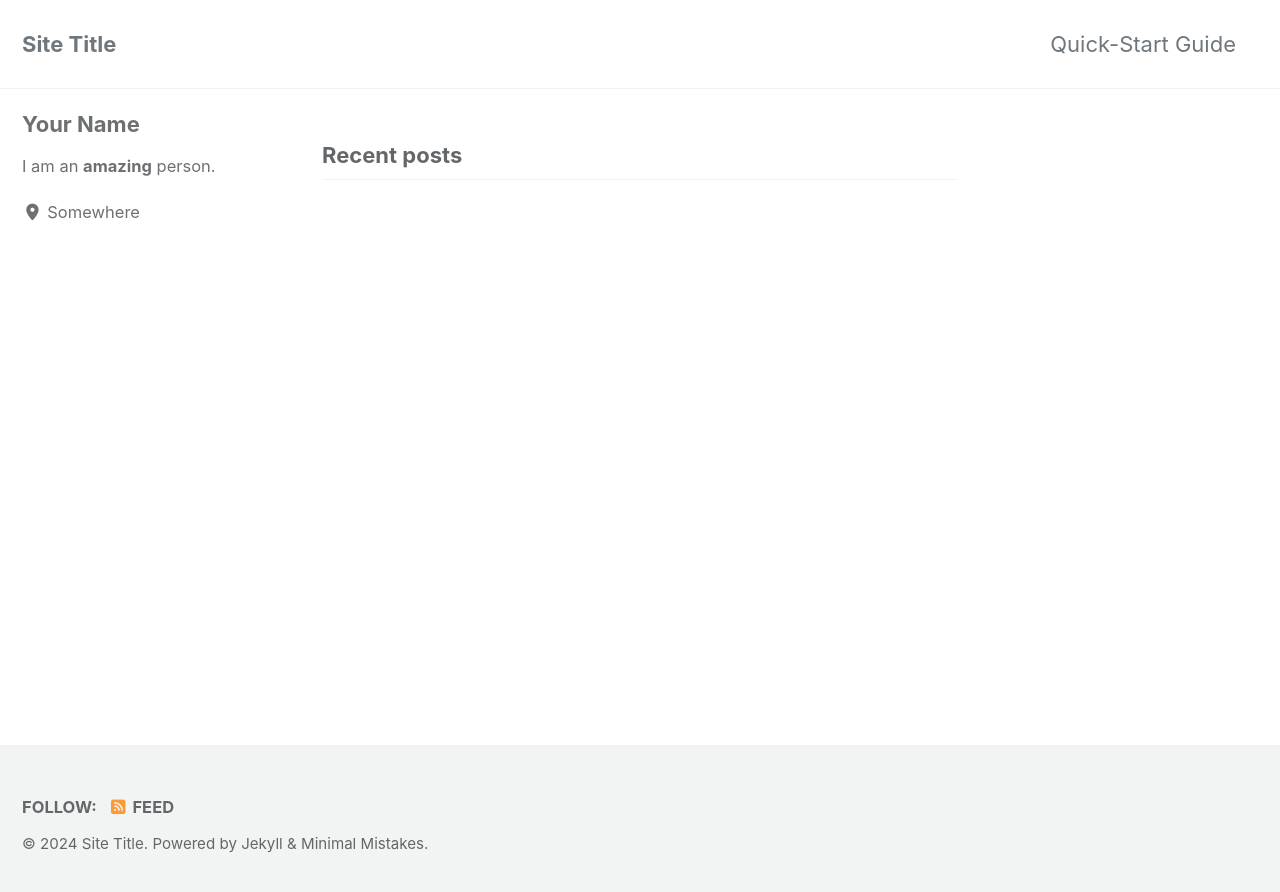
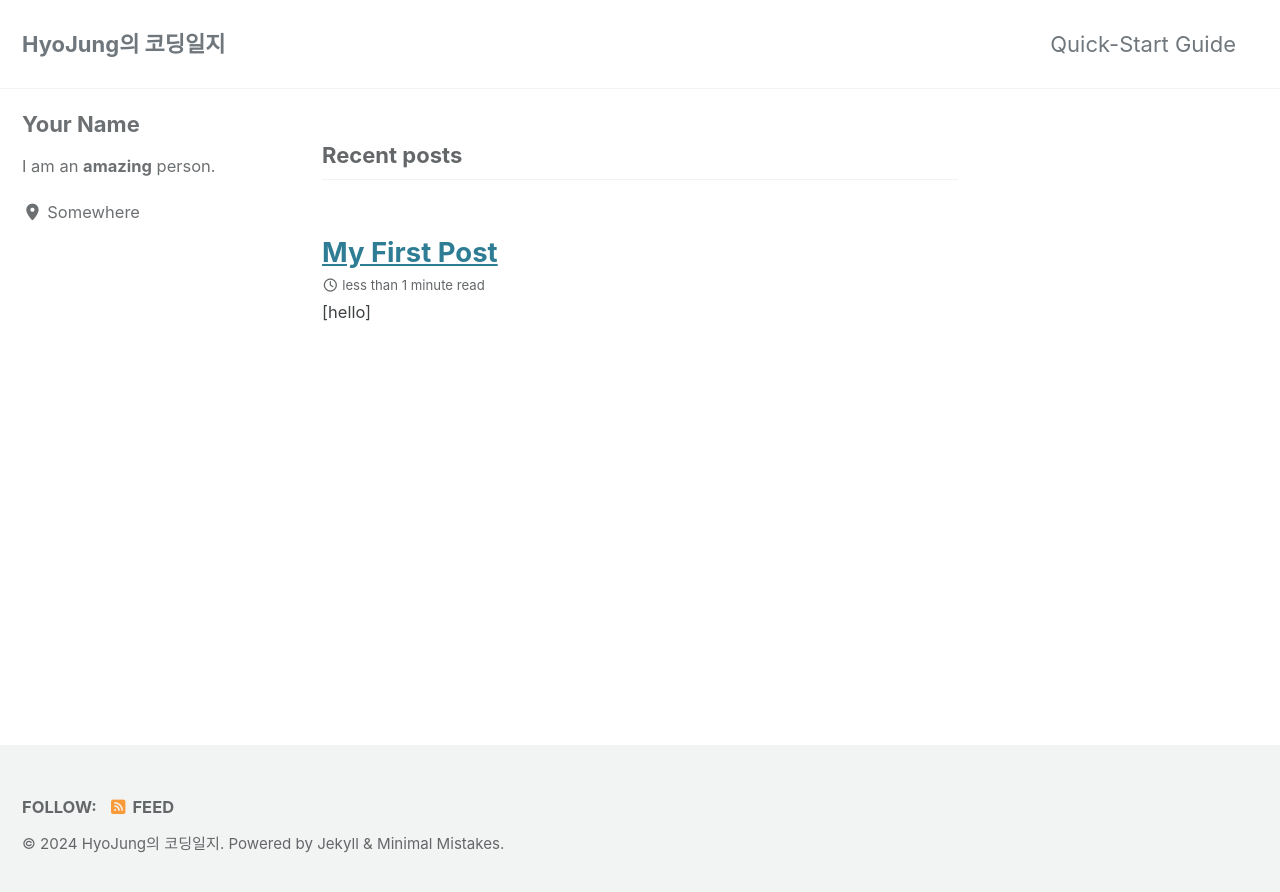
Before and after one commit to sally03915/sally03915.github.io, a Jekyll site: the page built from index.html, in a window 1280 px wide. Shown: the top 892 px of the page. Built offline with Jekyll 4.4.1, drawn with Linux system fonts in a browser that asks for light colours; cached includes are drawn as plain includes; the list of posts is cut into pages by our own code.

Commit message:
blog config

```diff
--- a/_config.yml
+++ b/_config.yml
@@ -15,14 +15,14 @@
 minimal_mistakes_skin    : "default" # "air", "aqua", "contrast", "dark", "dirt", "neon", "mint", "plum", "sunrise"
 
 # Site Settings
-locale                   : "en-US"
+locale                   : "en"
 rtl                      : # true, false (default) # turns direction of the page into right to left for RTL languages
-title                    : "Site Title"
+title                    : "HyoJung의 코딩일지"
 title_separator          : "-"
 subtitle                 : # site tagline that appears below site title in masthead
 name                     : "Your Name"
-description              : "An amazing website."
-url                      : # the base hostname & protocol for your site e.g. "https://mmistakes.github.io"
+description              : "Cloud, Full Stack Developer "
+url                      : "https://sally03915.github.io/" # the base hostname & protocol for your site e.g. "https://mmistakes.github.io"
 baseurl                  : # the subpath of your site, e.g. "/blog"
 repository               : # GitHub username/repo-name e.g. "mmistakes/minimal-mistakes"
 teaser                   : # path of fallback teaser image, e.g. "/assets/images/500x300.png"
--- a/_layouts/default.html
+++ b/_layouts/default.html
@@ -7,6 +7,7 @@
   <head>
     {% include head.html %}
     {% include head/custom.html %}
+    {% include mathjax-support.html %}
   </head>
 
   <body class="layout--{{ page.layout | default: layout.layout }}{% if page.classes or layout.classes %}{{ page.classes | default: layout.classes | join: ' ' | prepend: ' ' }}{% endif %}" dir="{% if site.rtl %}rtl{% else %}ltr{% endif %}">
--- /dev/null
+++ b/_posts/2024-12-08-start.md
@@ -0,0 +1,11 @@
+---
+title : "My First Post"
+category :
+    - hello
+tag :
+    -hello
+author_proifle :  true
+sidebar_main : true
+toc : true
+---
+$$hello$$
```
Also changed, not shown: _includes/mathjax-support.html (added, +9 -0 lines).
